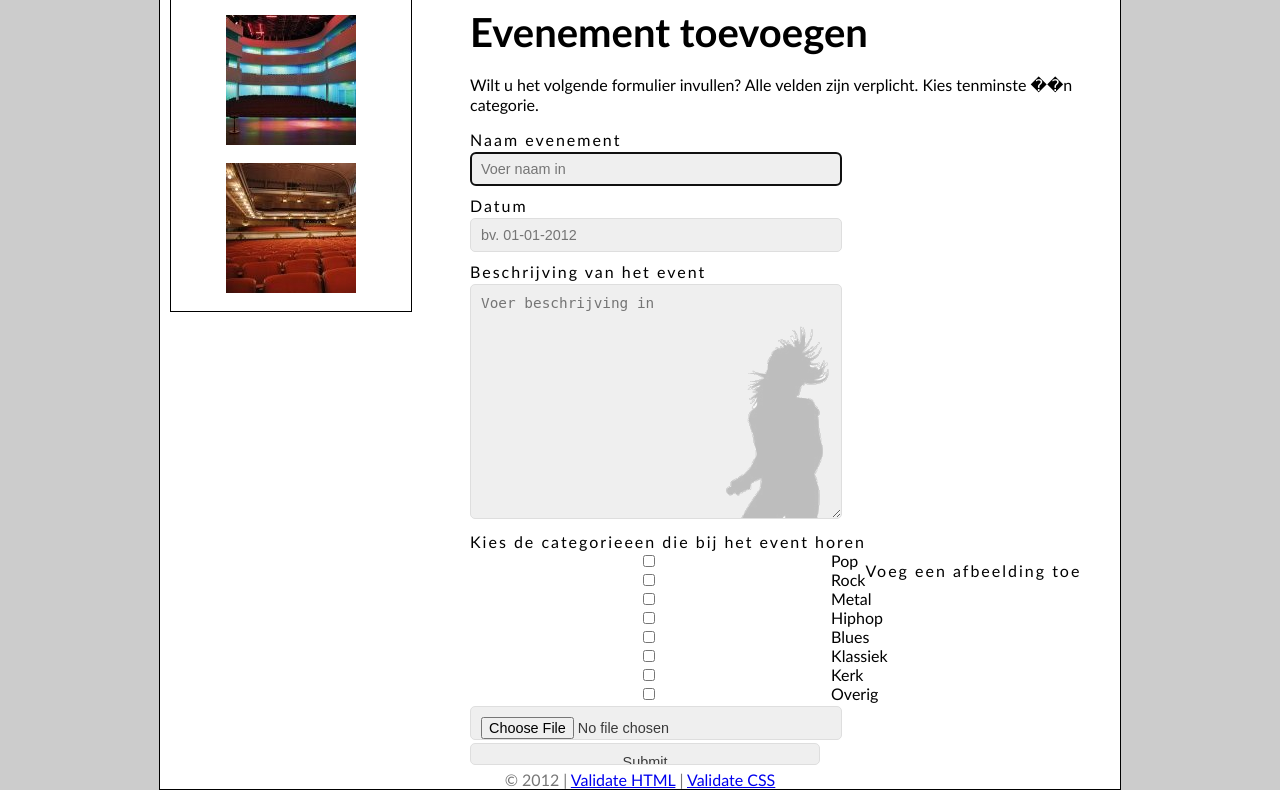
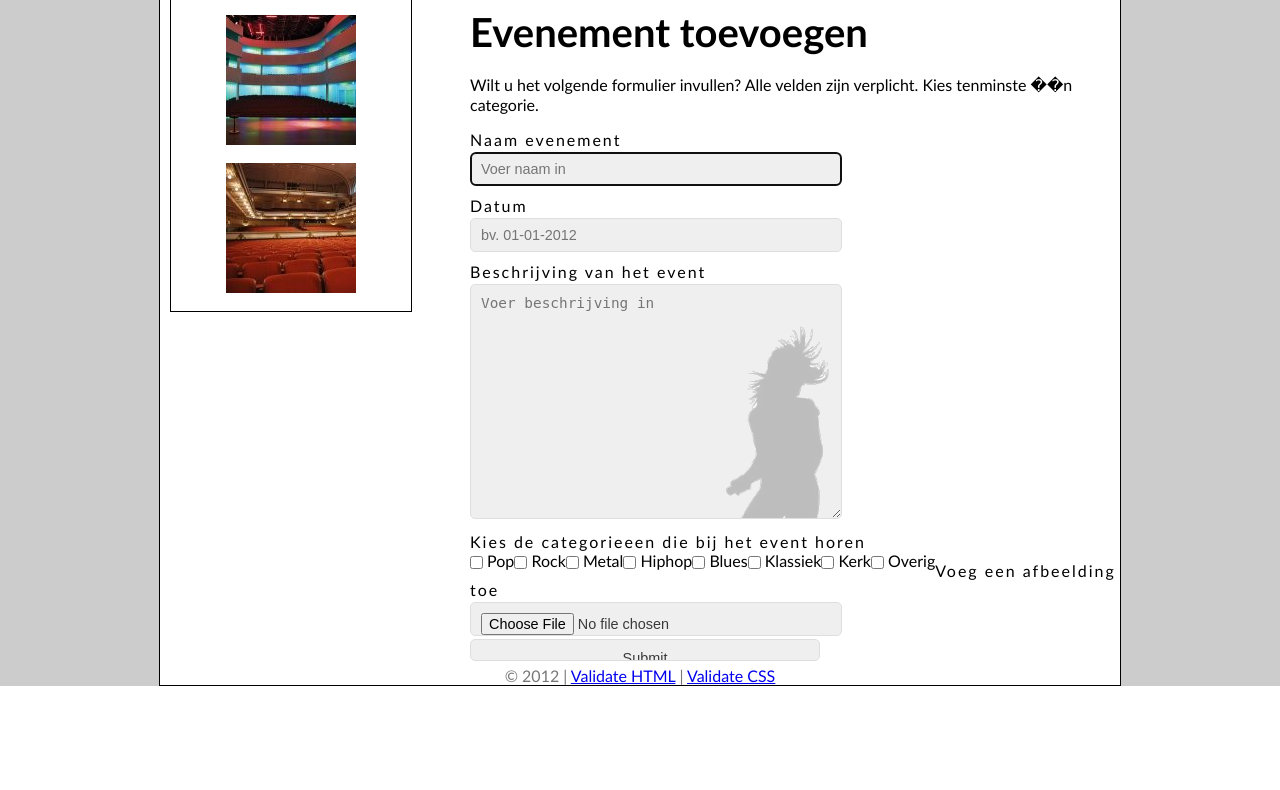
Before and after one commit to MaartenJager/Public_Agenda, a PHP site: page /event-add.php in a window 1280 px wide. Shown: the part 193-983 px from the top of the page. After the commit the page ends 879 px from the top, so only its background shows below. Run offline with PHP 8.4, Linux system fonts and the light colour scheme.

Commit message:
add # bij checkboxForm; express weggelaten david?

```diff
--- a/style.css
+++ b/style.css
@@ -292,7 +292,7 @@ checkboxlabel {
 }
 
 
-formCheckbox {
+#formCheckbox {
     width: 13px;
     height: 13px;
     padding: 0;
```
